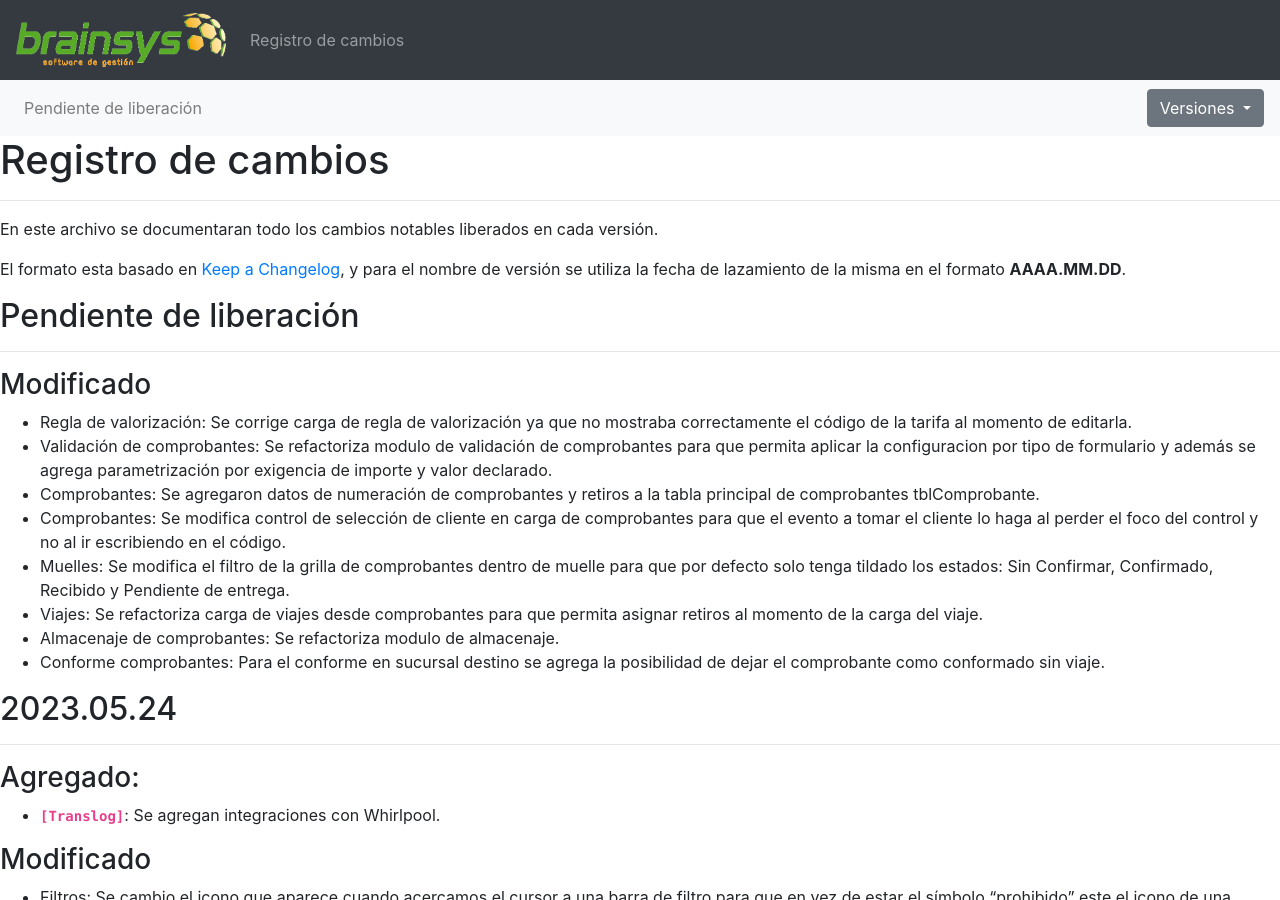
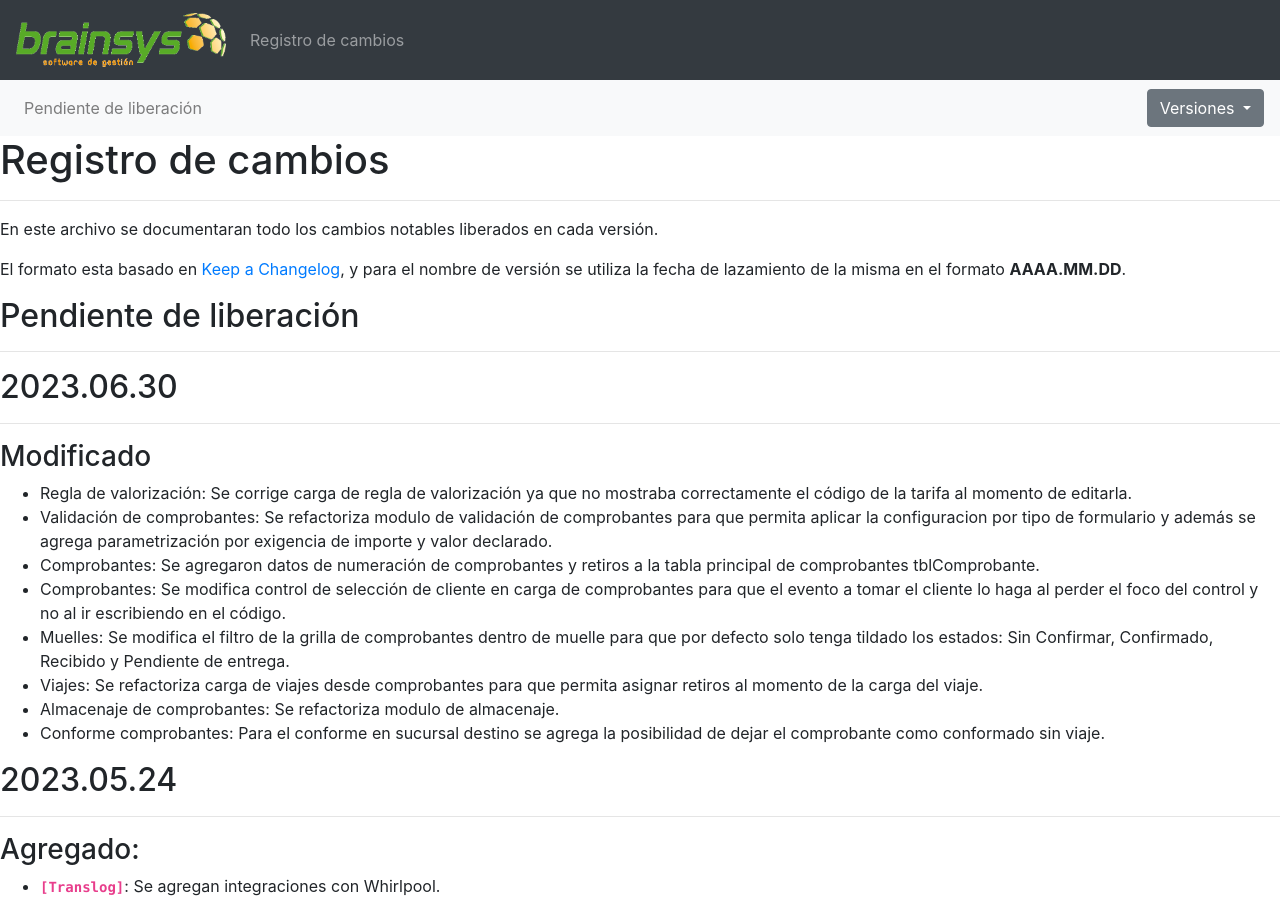
Before and after one commit to brainsys-arsaad/versionado, a Jekyll site: the page built from registro-cambios.markdown, in a window 1280 px wide and 900 px high. Built offline with Jekyll 4.4.1, drawn with Linux system fonts in a browser that asks for light colours.

Commit message:
Update registro-cambios.markdown

```diff
--- a/registro-cambios.markdown
+++ b/registro-cambios.markdown
@@ -6,6 +6,8 @@ navegacion:
     - nombre: "Pendiente de liberación"
       link: "registro-cambios#pendiente-de-liberación"
   versiones:
+    - nombre: "2023.06.30"
+      link: "registro-cambios#20230630"
     - nombre: "2023.05.25"
       link: "registro-cambios#20230524"
     - nombre: "2023.04.21"
@@ -92,6 +94,9 @@ En este archivo se documentaran todo los cambios notables liberados en cada vers
 El formato esta basado en [Keep a Changelog](https://keepachangelog.com/es-ES/1.0.0/), y para el nombre de versión se utiliza la fecha de lazamiento de la misma en el formato **AAAA.MM.DD**.
 
 ## Pendiente de liberación
+---
+
+## 2023.06.30
 ---
 
 ### Modificado
```
